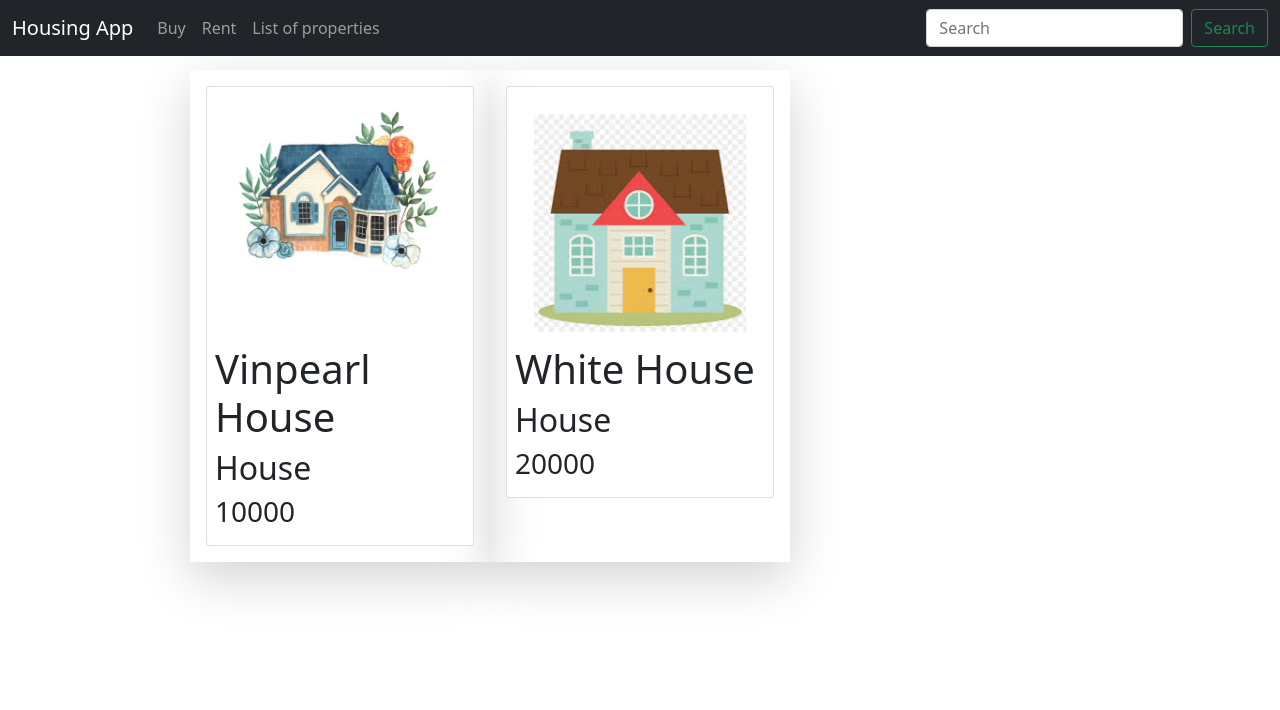
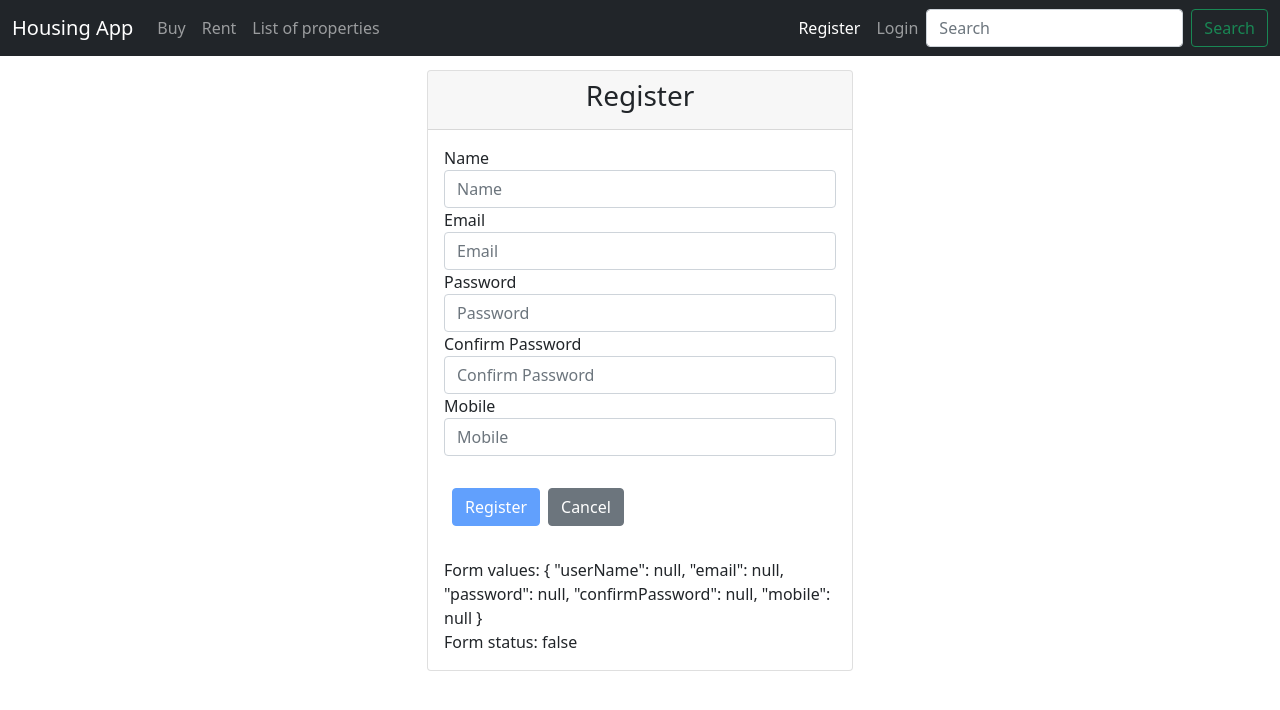
Before and after one commit to phuc730/HousingApp, an Angular app in the folder FrontEnd/: page /user/register in a window 1280 px wide. Shown: the top 710 px of the page. Built offline with nearby package versions, Linux system fonts and the light colour scheme.

Commit message:
use reactive form (form group)

```diff
--- a/FrontEnd/src/app/nav-bar/nav-bar.component.html
+++ b/FrontEnd/src/app/nav-bar/nav-bar.component.html
@@ -16,10 +16,21 @@
           <a class="nav-link" routerLinkActive="active" routerLink="/add-property">List of properties</a>
         </li>
       </ul>
+      <div>
+        <ul class="nav navbar-nav">
+            <li class="nav-item">
+                <a class="nav-link" routerLinkActive="active" routerLink="/user/register">Register</a>
+            </li>
+            <li class="nav-item">
+                <a class="nav-link" routerLinkActive="active" routerLink="/user/login">Login</a>
+            </li>
+        </ul>
+      </div>
       <form class="d-flex">
         <input class="form-control me-2" type="search" placeholder="Search" aria-label="Search">
         <button class="btn btn-outline-success" type="submit">Search</button>
       </form>
+
     </div>
   </div>
 </nav>
--- /dev/null
+++ b/FrontEnd/src/app/user/user-login/user-login.component.html
@@ -0,0 +1,3 @@
+<p>
+  user-login works!
+</p>
--- /dev/null
+++ b/FrontEnd/src/app/user/user-login/user-login.component.ts
@@ -0,0 +1,15 @@
+import { Component, OnInit } from '@angular/core';
+
+@Component({
+  selector: 'app-user-login',
+  templateUrl: './user-login.component.html',
+  styleUrls: ['./user-login.component.css']
+})
+export class UserLoginComponent implements OnInit {
+
+  constructor() { }
+
+  ngOnInit() {
+  }
+
+}
--- /dev/null
+++ b/FrontEnd/src/app/user/user-register/user-register.component.css
@@ -0,0 +1,7 @@
+.ng-invalid.ng-touched{
+  border-color: red;
+}
+
+.error-block{
+  color: red;
+}
--- /dev/null
+++ b/FrontEnd/src/app/user/user-register/user-register.component.html
@@ -0,0 +1,68 @@
+<div class="row">
+  <div class="col-6 m-auto">
+    <div class="card m-auto">
+      <div class="card-header">
+        <h3 style="text-align: center;">Register</h3>
+      </div>
+      <div class="card-body">
+        <form [formGroup]="registerationForm" (ngSubmit)="onSubmit()">
+          <div class="form-group col-12">
+            <label for="name">Name</label>
+            <input type="text" class="form-control" formControlName="userName" placeholder="Name" >
+            <span *ngIf="!userName?.valid &&
+            userName?.touched" class="error-block">
+              Please provide Name!
+            </span>
+          </div>
+          <div class="form-group col-12">
+            <label for="email">Email</label>
+            <input type="text" class="form-control" formControlName="email" placeholder="Email" >
+            <span *ngIf="!email?.valid &&
+            email?.touched" class="error-block">
+              <span *ngIf="email.errors?.required">Please provide Email</span>
+              <span *ngIf="email.errors?.email">Please enter the correct format email! <br>Example:abc@gmail.com</span>
+            </span>
+          </div>
+          <div class="form-group col-12">
+            <label for="password">Password</label>
+            <input type="password" class="form-control" formControlName="password" placeholder="Password" >
+            <span *ngIf="!password?.valid &&
+            password?.touched" class="error-block">
+              <span *ngIf="password.errors?.required">Please provide Password</span>
+              <span *ngIf="password.errors?.minlength">Password must be atleast 8 char long</span>
+            </span>
+          </div>
+          <div class="form-group col-12">
+            <label for="confirmPassword">Confirm Password</label>
+            <input type="password" class="form-control" formControlName="confirmPassword" placeholder="Confirm Password" >
+            <span *ngIf="!confirmPassword.valid &&
+            confirmPassword?.touched" class="error-block">
+              <span *ngIf="confirmPassword.errors?.required">Please provide Password</span>
+              <span *ngIf="confirmPassword.hasError('confirmedValidator')">Password is not mached</span>
+            </span>
+          </div>
+          <div class="form-group col-12">
+            <label for="mobile">Mobile</label>
+            <input type="text" class="form-control" formControlName="mobile" placeholder="Mobile" >
+            <span *ngIf="!mobile.valid &&
+            mobile?.touched" class="error-block">
+              <span *ngIf="mobile.errors?.required">Please provide Mobile</span>
+              <span *ngIf="mobile.errors?.maxlength">Mobile must be most 10 char long</span>
+            </span>
+          </div>
+          <div class="form-group col-12">
+            <br>
+            <button [disabled]="!registerationForm.valid" type="submit" class="btn btn-primary m-2">Register</button>
+            <button type="reset" class="btn btn-secondary">Cancel</button>
+          </div>
+          <div class="form-group col-12">
+            <br>
+            Form values: {{registerationForm.value | json}}
+            <br>
+            Form status: {{registerationForm.valid}}
+          </div>
+        </form>
+      </div>
+    </div>
+  </div>
+</div>
--- /dev/null
+++ b/FrontEnd/src/app/user/user-register/user-register.component.ts
@@ -0,0 +1,61 @@
+import { Component, OnInit } from '@angular/core';
+import { FormControl, FormGroup, Validators } from '@angular/forms';
+
+@Component({
+  selector: 'app-user-register',
+  templateUrl: './user-register.component.html',
+  styleUrls: ['./user-register.component.css']
+})
+export class UserRegisterComponent implements OnInit {
+  registerationForm!: FormGroup;
+  constructor() {
+  }
+
+  ngOnInit() {
+    this.registerationForm = new FormGroup({
+      userName: new FormControl(null, Validators.required),
+      email: new FormControl(null, [Validators.required, Validators.email]),
+      password: new FormControl(null, [Validators.required, Validators.minLength(8)]),
+      confirmPassword: new FormControl(null, [Validators.required]),
+      mobile: new FormControl(null, [Validators.required, Validators.maxLength(10)])
+    }, this.passwordMatchingValidatior('password', 'confirmPassword'));
+  }
+
+  passwordMatchingValidatior(controlName: string, machingControlName: string):Validators {
+    return (formGroup: FormGroup) => {
+      const control = formGroup.controls[controlName];
+      const matchingControl = formGroup.controls[machingControlName];
+      if (matchingControl.errors && !matchingControl.errors.confirmedValidator) {
+          return;
+      }
+      if (control.value !== matchingControl.value) {
+          matchingControl.setErrors({ confirmedValidator: true });
+      } else {
+          matchingControl.setErrors(null);
+      }
+  }
+  }
+  onSubmit(){
+    console.log(this.registerationForm)
+  }
+
+  get userName(){
+    return this.registerationForm.get('userName') as FormControl;
+  }
+
+  get email(){
+    return this.registerationForm.get('email') as FormControl;
+  }
+
+  get password(){
+    return this.registerationForm.get('password') as FormControl;
+  }
+
+  get confirmPassword(){
+    return this.registerationForm.get('confirmPassword') as FormControl;
+  }
+
+  get mobile(){
+    return this.registerationForm.get('mobile') as FormControl;
+  }
+}
--- a/FrontEnd/tsconfig.json
+++ b/FrontEnd/tsconfig.json
@@ -26,6 +26,5 @@
     "enableI18nLegacyMessageIdFormat": false,
     "strictInjectionParameters": true,
     "strictInputAccessModifiers": true,
-    "strictTemplates": true
-  }
+    "strictTemplates": true  }
 }
```
Also changed, not shown: FrontEnd/src/app/app.module.ts (+10 -6 lines), FrontEnd/src/app/user/user-login/user-login.component.css (added).
